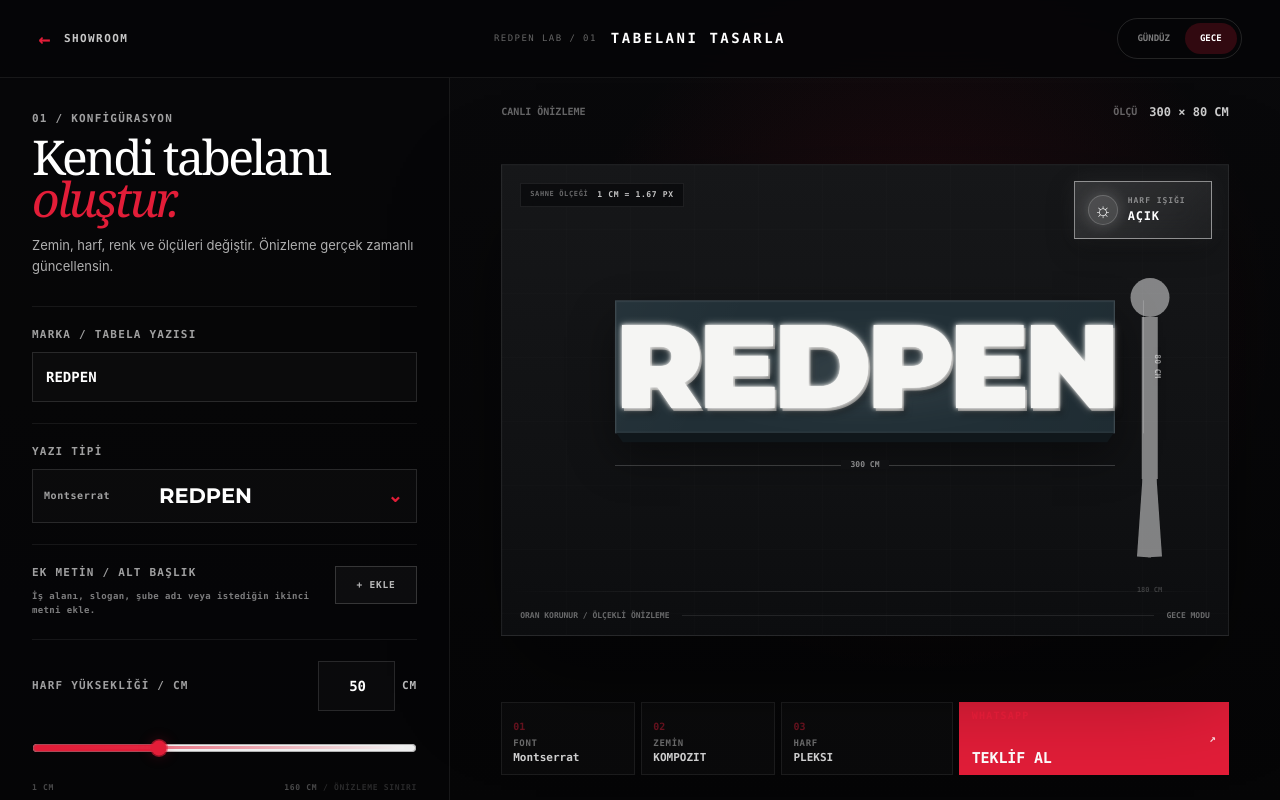
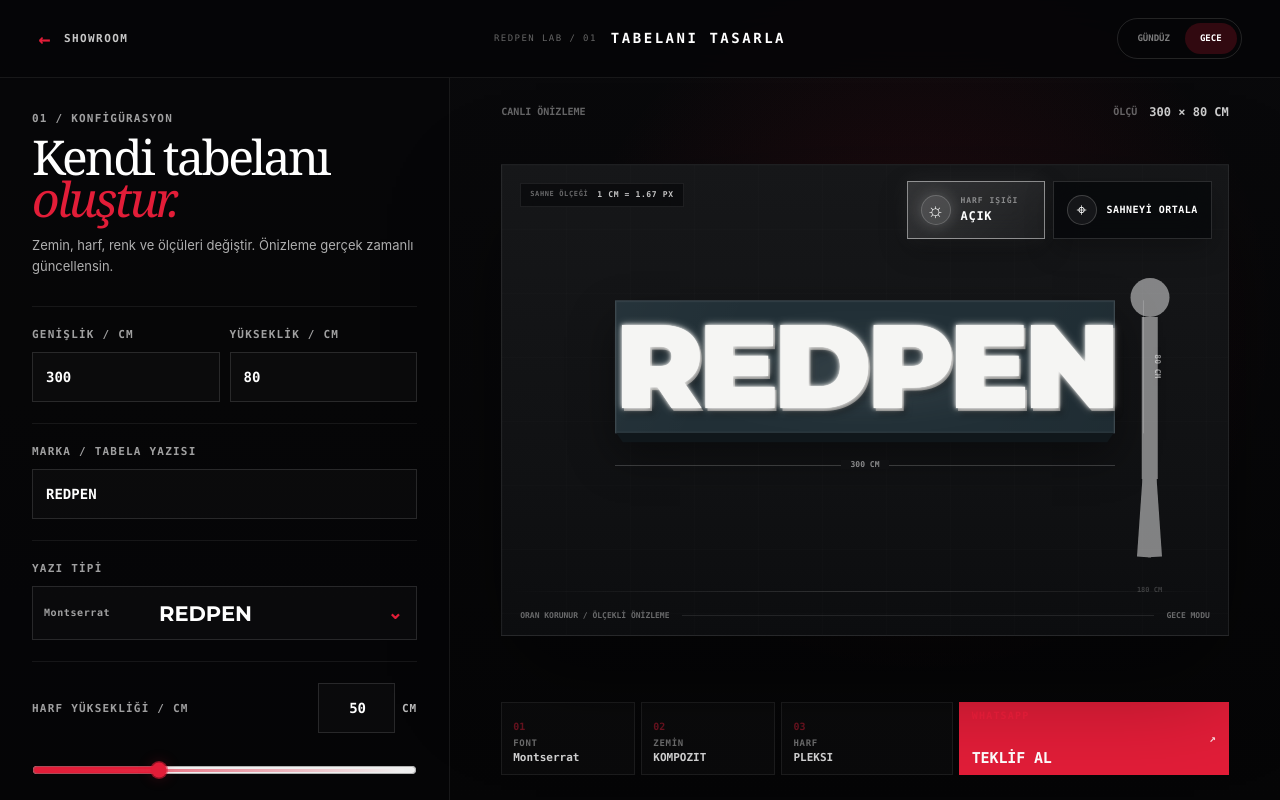
Before and after one commit to redpenreklam-tabela/redpen-showroom, a Next.js app: page /tasarla in a window 1280 px wide. Built offline with nearby package versions, Linux system fonts and the light colour scheme.

Commit message:
Merge reordered controls with foil and mobile UX

```diff
--- a/app/tasarla/SignDesigner.tsx
+++ b/app/tasarla/SignDesigner.tsx
@@ -18,7 +18,6 @@ type FontId =
   | "cal-sans" | "caveat-brush" | "luckiest-guy"
   | "momo-trust-display" | "russo-one" | "sekuya" | "sriracha";
 
-const baseMaterials: BaseMaterial[] = ["KOMPOZİT", "PLEKSİ", "ALÜMİNYUM"];
 const kutuHarfMaterials: LetterMaterial[] = ["PLEKSİ", "GOLD KAPLAMA", "KROM KAPLAMA", "FİLELİ KROM", "FİLELİ GOLD"];
 const lightStripMaterials: LightStripMaterial[] = ["PLEKSİ", "GOLD KAPLAMA", "KROM KAPLAMA", "FİLELİ KROM", "FİLELİ GOLD", "FOREX"];
 
@@ -197,11 +196,13 @@ export default function SignDesigner() {
   const [text, setText] = useState("REDPEN");
   const signType: SignType = "KUTU HARF";
   const [letterMaterial, setLetterMaterial] = useState<LetterMaterial>("PLEKSİ");
-  const [baseMaterial, setBaseMaterial] = useState<BaseMaterial>("KOMPOZİT");
+  const baseMaterial: BaseMaterial = "KOMPOZİT";
   const [letterColor, setLetterColor] = useState(letterColors[1].value);
   const [baseColor, setBaseColor] = useState("#24333b");
   const [width, setWidth] = useState(300);
   const [height, setHeight] = useState(80);
+  const [widthInput, setWidthInput] = useState("300");
+  const [heightInput, setHeightInput] = useState("80");
   const [lighted, setLighted] = useState(true);
   const [fileliBacklight, setFileliBacklight] = useState(true);
   const [scene, setScene] = useState<SceneMode>("night");
@@ -1016,6 +1017,65 @@ export default function SignDesigner() {
             </span>
           </div>
 
+          {/* 01 — TABELA ZEMİN BOYUTU */}
+          <div className="designer-field designer-measurements">
+            <div>
+              <label>GENİŞLİK / CM</label>
+              <input
+                type="number"
+                min={40}
+                max={1200}
+                value={widthInput}
+                onChange={(e) => {
+                  const raw = e.target.value;
+                  setWidthInput(raw);
+                  if (raw === "") return;
+
+                  const next = Number(raw);
+                  if (Number.isFinite(next)) setWidth(next);
+                }}
+                onBlur={() => {
+                  if (widthInput.trim() === "") {
+                    setWidthInput(String(width));
+                    return;
+                  }
+
+                  const next = Math.max(40, Math.min(1200, Number(widthInput) || 40));
+                  setWidth(next);
+                  setWidthInput(String(next));
+                }}
+              />
+            </div>
+            <div>
+              <label>YÜKSEKLİK / CM</label>
+              <input
+                type="number"
+                min={20}
+                max={600}
+                value={heightInput}
+                onChange={(e) => {
+                  const raw = e.target.value;
+                  setHeightInput(raw);
+                  if (raw === "") return;
+
+                  const next = Number(raw);
+                  if (Number.isFinite(next)) setHeight(next);
+                }}
+                onBlur={() => {
+                  if (heightInput.trim() === "") {
+                    setHeightInput(String(height));
+                    return;
+                  }
+
+                  const next = Math.max(20, Math.min(600, Number(heightInput) || 20));
+                  setHeight(next);
+                  setHeightInput(String(next));
+                }}
+              />
+            </div>
+          </div>
+
+          {/* 02 — ANA METİN + BOYUT + ARALIK + EK METİN */}
           <div className="designer-field">
             <label>MARKA / TABELA YAZISI</label>
             <input
@@ -1082,11 +1142,63 @@ export default function SignDesigner() {
             </div>
           </div>
 
+          <div className="designer-field designer-cm-size-field">
+            <div className="designer-slider-heading">
+              <label>HARF YÜKSEKLİĞİ / CM</label>
+              <div className="designer-cm-value">
+                <input
+                  type="number"
+                  min="1"
+                  max="999"
+                  step="1"
+                  value={letterHeightCm}
+                  onChange={(e) => setLetterHeightCm(Math.max(1, Math.min(999, Number(e.target.value) || 1)))}
+                />
+                <b>CM</b>
+              </div>
+            </div>
+            <input
+              className="designer-range"
+              type="range"
+              min="1"
+              max={Math.max(160, height * 2)}
+              step="1"
+              value={Math.min(letterHeightCm, Math.max(160, height * 2))}
+              onChange={(e) => setLetterHeightCm(Number(e.target.value))}
+            />
+            <div className="designer-range-scale">
+              <span>1 CM</span>
+              <span>{Math.max(160, height * 2)} CM</span>
+            </div>
+          </div>
+
+          <div className="designer-field">
+            <div className="designer-slider-heading">
+              <label>HARF ARALIĞI</label>
+              <b>{letterSpacing > 0 ? "+" : ""}{letterSpacing}</b>
+            </div>
+            <input
+              className="designer-range"
+              type="range"
+              min="-20"
+              max="100"
+              step="1"
+              value={letterSpacing}
+              onChange={(e) => setLetterSpacing(Number(e.target.value))}
+            />
+            <div className="designer-range-scale">
+              <span>SIKI</span>
+              <span>GENİŞ</span>
+            </div>
+          </div>
+
           <div className="designer-field designer-extra-copy-field">
             <div className="designer-extra-copy-heading">
               <div>
                 <label>EK METİN / ALT BAŞLIK</label>
-                <p className="designer-control-note">İş alanı, slogan, şube adı veya istediğin ikinci metni ekle.</p>
+                <p className="designer-control-note">
+                  İş alanı, slogan, şube adı veya istediğin ikinci metni ekle.
+                </p>
               </div>
               <button
                 type="button"
@@ -1183,17 +1295,44 @@ export default function SignDesigner() {
             )}
           </div>
 
-          <div className="designer-field designer-cm-size-field">
+          {/* 03 — LOGO + BOYUT */}
+          <div className="designer-field">
+            <label>LOGO / OPSİYONEL</label>
+            <input
+              ref={fileRef}
+              className="designer-file-input"
+              type="file"
+              accept="image/png,image/jpeg,image/webp,image/svg+xml"
+              onChange={(e) => onLogo(e.target.files?.[0])}
+            />
+            <div className="designer-upload-row">
+              <button type="button" onClick={() => fileRef.current?.click()}>
+                {logo ? "LOGOYU DEĞİŞTİR" : "LOGO YÜKLE"}
+                <span>＋</span>
+              </button>
+              {logo && (
+                <button
+                  type="button"
+                  className="designer-clear-logo"
+                  onClick={() => setLogo(null)}
+                >
+                  KALDIR
+                </button>
+              )}
+            </div>
+
+            {logo && (
+              <div className="designer-logo-size-control">
                 <div className="designer-slider-heading">
-              <label>HARF YÜKSEKLİĞİ / CM</label>
+                  <label>LOGO YÜKSEKLİĞİ / CM</label>
                   <div className="designer-cm-value">
                     <input
                       type="number"
                       min="1"
                       max="999"
                       step="1"
-                  value={letterHeightCm}
-                  onChange={(e) => setLetterHeightCm(Math.max(1, Math.min(999, Number(e.target.value) || 1)))}
+                      value={logoHeightCm}
+                      onChange={(e) => setLogoHeightCm(Math.max(1, Math.min(999, Number(e.target.value) || 1)))}
                     />
                     <b>CM</b>
                   </div>
@@ -1204,67 +1343,20 @@ export default function SignDesigner() {
                   min="1"
                   max={Math.max(160, height * 2)}
                   step="1"
-              value={Math.min(letterHeightCm, Math.max(160, height * 2))}
-              onChange={(e) => setLetterHeightCm(Number(e.target.value))}
+                  value={Math.min(logoHeightCm, Math.max(160, height * 2))}
+                  onChange={(e) => setLogoHeightCm(Number(e.target.value))}
                 />
                 <div className="designer-range-scale">
                   <span>1 CM</span>
                   <span>{Math.max(160, height * 2)} CM</span>
                 </div>
-            <p className="designer-control-note">Harf yüksekliğini yüzde yerine santimetre olarak gir. Önizleme tabela ölçeğine göre otomatik hesaplanır.</p>
-          </div>
-
+              </div>
+            )}
+          </div>
+
+          {/* 04 — ZEMİN RENGİ (zemin malzemesi sabit KOMPOZİT) */}
           <div className="designer-field">
-            <div className="designer-slider-heading">
-              <label>HARF ARALIĞI</label>
-              <b>{letterSpacing > 0 ? "+" : ""}{letterSpacing}</b>
-            </div>
-            <input
-              className="designer-range"
-              type="range"
-              min="-20"
-              max="100"
-              step="1"
-              value={letterSpacing}
-              onChange={(e) => setLetterSpacing(Number(e.target.value))}
-            />
-            <div className="designer-range-scale">
-              <span>SIKI</span>
-              <span>GENİŞ</span>
-            </div>
-          </div>
-
-          <div className="designer-field designer-position-field">
-            <div className="designer-slider-heading">
-              <label>SAHNE KONUMU</label>
-              <b>SÜRÜKLE</b>
-            </div>
-            <p className="designer-control-note">
-              Yazıyı ve logoyu sahnede fareyle tutup istediğin yere sürükleyebilirsin.
-            </p>
-            <button type="button" className="designer-position-reset" onClick={resetPositions}>
-              KONUMU ORTALA
-            </button>
-          </div>
-
-          <div className="designer-field">
-            <label>ZEMİN MALZEMESİ</label>
-            <div className="designer-material-row">
-              {baseMaterials.map((item) => (
-                <button
-                  type="button"
-                  key={`base-${item}`}
-                  className={baseMaterial === item ? "is-active" : ""}
-                  onClick={() => setBaseMaterial(item)}
-                >
-                  {item}
-                </button>
-              ))}
-            </div>
-          </div>
-
-          <div className="designer-field">
-            <label>ZEMİN RENGİ</label>
+            <label>KOMPOZİT ZEMİN RENGİ</label>
             <div className="designer-colors designer-colors-wide">
               {baseColors.map((item) => (
                 <button
@@ -1280,100 +1372,14 @@ export default function SignDesigner() {
             </div>
           </div>
 
-          <div className="designer-field designer-light-strip-field">
-            <div className="designer-light-strip-heading">
-              <div>
-                <label>IŞIK BANDI / 6 CM</label>
-                <p className="designer-control-note">
-                  Zeminin kenarına sıfır 6 cm ışık bandı ekle. Bant tabela ölçüsüyle birlikte gerçek oranda ölçeklenir.
-                </p>
-              </div>
-              <span className={lightStripMode === "none" ? "" : "is-active"}>
-                {lightStripMode === "none" ? "KAPALI" : "AKTİF"}
-              </span>
-            </div>
-
-            <div className="designer-light-strip-grid">
-              {lightStripModes.map((item) => (
-                <button
-                  key={`light-strip-${item.id}`}
-                  type="button"
-                  className={lightStripMode === item.id ? "is-active" : ""}
-                  onClick={() => setLightStripMode(item.id)}
-                  title={item.label}
-                >
-                  <i className={`designer-strip-icon strip-${item.id}`} aria-hidden="true">
-                    <span className="strip-top" />
-                    <span className="strip-right" />
-                    <span className="strip-bottom" />
-                    <span className="strip-left" />
-                  </i>
-                  <b>{item.short}</b>
-                </button>
-              ))}
-            </div>
-
-            {lightStripMode !== "none" && (
-              <div className="designer-light-strip-materials">
-                <div className="designer-light-strip-material-heading">
-                  <label>BANT MALZEMESİ</label>
-                  <span>{lightStripMaterial}</span>
-                </div>
-                <div className="designer-material-row designer-strip-material-row">
-                  {lightStripMaterials.map((item) => (
-                    <button
-                      type="button"
-                      key={`strip-material-${item}`}
-                      className={lightStripMaterial === item ? "is-active" : ""}
-                      onClick={() => setLightStripMaterial(item)}
-                    >
-                      {item}
-                    </button>
-                  ))}
-                </div>
-                <p className="designer-control-note designer-strip-material-note">
-                  Pleksi ışığı doğrudan verir. Gold/krom kaplamalarda seçilen renk metalin çevresindeki ışık etkisine, fileli seçeneklerde ise pleksi merkeze uygulanır.
-                </p>
-
-                {lightStripMaterial !== "FOREX" && (
-                  <div className="designer-strip-color-control">
-                    <div className="designer-light-strip-material-heading">
-                      <label>BANT IŞIK RENGİ</label>
-                      <span>{lightStripColors.find((item) => item.value === lightStripColor)?.name ?? "ÖZEL"}</span>
-                    </div>
-                    <div className="designer-strip-color-row">
-                      {lightStripColors.map((item) => (
-                        <button
-                          key={`strip-light-color-${item.value}`}
-                          type="button"
-                          className={lightStripColor === item.value ? "is-active" : ""}
-                          style={{ "--strip-swatch": item.value } as React.CSSProperties}
-                          onClick={() => setLightStripColor(item.value)}
-                          title={item.name}
-                          aria-label={`Bant ışık rengi ${item.name}`}
-                        />
-                      ))}
-                      <label className="designer-strip-custom-color" title="Özel renk seç">
-                        <input
-                          type="color"
-                          value={lightStripColor}
-                          onChange={(event) => setLightStripColor(event.target.value)}
-                        />
-                        <span>ÖZEL</span>
-                      </label>
-                    </div>
-                  </div>
-                )}
-              </div>
-            )}
-          </div>
-
+          {/* 05 — HARF MALZEMESİ */}
           <div className="designer-field designer-letter-material-field">
             <label>HARF MALZEMESİ</label>
             <p className="designer-control-note">Ana metin için üretim tipini seç.</p>
             <MaterialPicker value={letterMaterial} onChange={setLetterMaterial} />
           </div>
 
+          {/* 06 — HARF RENGİ */}
           <div className="designer-field">
             <label>HARF RENGİ</label>
             <div className="designer-colors">
@@ -1401,85 +1407,105 @@ export default function SignDesigner() {
             </div>
           </div>
 
-          <div className="designer-field designer-measurements">
+          {/* 07 — IŞIK BANDI / KONUM */}
+          <div className="designer-field designer-light-strip-field">
+            <div className="designer-light-strip-heading">
               <div>
-              <label>GENİŞLİK / CM</label>
+                <label>IŞIK BANDI / 6 CM</label>
+                <p className="designer-control-note">
+                  Zeminin kenarına sıfır 6 cm ışık bandı ekle.
+                </p>
+              </div>
+              <span className={lightStripMode === "none" ? "" : "is-active"}>
+                {lightStripMode === "none" ? "KAPALI" : "AKTİF"}
+              </span>
+            </div>
+
+            <div className="designer-light-strip-grid">
+              {lightStripModes.map((item) => (
+                <button
+                  key={`light-strip-${item.id}`}
+                  type="button"
+                  className={lightStripMode === item.id ? "is-active" : ""}
+                  onClick={() => setLightStripMode(item.id)}
+                  title={item.label}
+                >
+                  <i className={`designer-strip-icon strip-${item.id}`} aria-hidden="true">
+                    <span className="strip-top" />
+                    <span className="strip-right" />
+                    <span className="strip-bottom" />
+                    <span className="strip-left" />
+                  </i>
+                  <b>{item.short}</b>
+                </button>
+              ))}
+            </div>
+
+            {lightStripMode !== "none" && (
+              <div className="designer-light-strip-materials">
+                {/* 08 — BANT RENGİ */}
+                <div className="designer-strip-color-control">
+                  <div className="designer-light-strip-material-heading">
+                    <label>BANT IŞIK RENGİ</label>
+                    <span>
+                      {lightStripMaterial === "FOREX"
+                        ? "FOREX / IŞIKSIZ"
+                        : lightStripColors.find((item) => item.value === lightStripColor)?.name ?? "ÖZEL"}
+                    </span>
+                  </div>
+
+                  <div className="designer-strip-color-row">
+                    {lightStripColors.map((item) => (
+                      <button
+                        key={`strip-light-color-${item.value}`}
+                        type="button"
+                        className={lightStripColor === item.value ? "is-active" : ""}
+                        style={{ "--strip-swatch": item.value } as React.CSSProperties}
+                        onClick={() => setLightStripColor(item.value)}
+                        title={item.name}
+                        aria-label={`Bant ışık rengi ${item.name}`}
+                      />
+                    ))}
+                    <label className="designer-strip-custom-color" title="Özel renk seç">
                       <input
-                type="number"
-                min={40}
-                max={1200}
-                value={width}
-                onChange={(e) => setWidth(Number(e.target.value) || 40)}
-              />
-            </div>
-            <div>
-              <label>YÜKSEKLİK / CM</label>
-              <input
-                type="number"
-                min={20}
-                max={600}
-                value={height}
-                onChange={(e) => setHeight(Number(e.target.value) || 20)}
-              />
-            </div>
-          </div>
-
-          <div className="designer-field">
-            <label>LOGO / OPSİYONEL</label>
-            <input
-              ref={fileRef}
-              className="designer-file-input"
-              type="file"
-              accept="image/png,image/jpeg,image/webp,image/svg+xml"
-              onChange={(e) => onLogo(e.target.files?.[0])}
-            />
-            <div className="designer-upload-row">
-              <button type="button" onClick={() => fileRef.current?.click()}>
-                {logo ? "LOGOYU DEĞİŞTİR" : "LOGO YÜKLE"}
-                <span>＋</span>
-              </button>
-              {logo && (
+                        type="color"
+                        value={lightStripColor}
+                        onChange={(event) => setLightStripColor(event.target.value)}
+                      />
+                      <span>ÖZEL</span>
+                    </label>
+                  </div>
+                  {lightStripMaterial === "FOREX" && (
+                    <p className="designer-control-note">
+                      Forex bant ışıksızdır; seçtiğin renk başka bir ışıklı bant malzemesine geçtiğinde uygulanır.
+                    </p>
+                  )}
+                </div>
+
+                {/* 09 — BANT MALZEMESİ */}
+                <div className="designer-light-strip-material-heading">
+                  <label>BANT MALZEMESİ</label>
+                  <span>{lightStripMaterial}</span>
+                </div>
+                <div className="designer-material-row designer-strip-material-row">
+                  {lightStripMaterials.map((item) => (
                     <button
                       type="button"
-                  className="designer-clear-logo"
-                  onClick={() => setLogo(null)}
-                >
-                  KALDIR
+                      key={`strip-material-${item}`}
+                      className={lightStripMaterial === item ? "is-active" : ""}
+                      onClick={() => setLightStripMaterial(item)}
+                    >
+                      {item}
                     </button>
+                  ))}
+                </div>
+                <p className="designer-control-note designer-strip-material-note">
+                  Pleksi ışığı doğrudan verir. Gold/krom kaplamalarda seçilen renk metalin çevresindeki ışık etkisine, fileli seçeneklerde ise pleksi merkeze uygulanır.
+                </p>
+              </div>
             )}
           </div>
-            {logo && (
-              <div className="designer-logo-size-control">
-                <div className="designer-slider-heading">
-                  <label>LOGO YÜKSEKLİĞİ / CM</label>
-                  <div className="designer-cm-value">
-                    <input
-                      type="number"
-                      min="1"
-                      max="999"
-                      step="1"
-                      value={logoHeightCm}
-                      onChange={(e) => setLogoHeightCm(Math.max(1, Math.min(999, Number(e.target.value) || 1)))}
-                    />
-                    <b>CM</b>
-                  </div>
-                </div>
-                <input
-                  className="designer-range"
-                  type="range"
-                  min="1"
-                  max={Math.max(160, height * 2)}
-                  step="1"
-                  value={Math.min(logoHeightCm, Math.max(160, height * 2))}
-                  onChange={(e) => setLogoHeightCm(Number(e.target.value))}
-                />
-                <div className="designer-range-scale">
-                  <span>1 CM</span>
-                  <span>{Math.max(160, height * 2)} CM</span>
-                </div>
-              </div>
-            )}
-          </div>
+
         </aside>
 
         <section className="designer-preview">
@@ -1534,6 +1560,15 @@ export default function SignDesigner() {
                   )}
                 </>
               )}
+              <button
+                type="button"
+                className="designer-preview-reset-button"
+                onClick={resetPositions}
+                title="Yazı ve logoyu sahnede ortala"
+              >
+                <span>⌖</span>
+                <b>SAHNEYİ ORTALA</b>
+              </button>
             </div>
 
             <div
--- a/app/tasarla/designer-usability.css
+++ b/app/tasarla/designer-usability.css
@@ -1841,8 +1841,64 @@ body.designer-is-dragging .designer-extra-text-preview{cursor:grabbing;}
 }
 
 
-/* REDPEN FOLYO FLAT FACE V61
-   Folyo kompozit yüzeye sıfıra sıfır yapışır: gölge, derinlik, glow ve kabartı yok. */
+/* REDPEN PANEL ORDER + PREVIEW RESET V60 */
+.designer-preview-reset-button{
+  min-width:138px;
+  min-height:58px;
+  display:flex;
+  align-items:center;
+  gap:10px;
+  padding:10px 13px;
+  border:1px solid rgba(255,255,255,.14);
+  background:rgba(7,8,10,.82);
+  color:rgba(255,255,255,.72);
+  backdrop-filter:blur(14px);
+  box-shadow:0 10px 28px rgba(0,0,0,.26);
+  cursor:pointer;
+  text-align:left;
+  transition:border-color .18s ease,background .18s ease,transform .18s ease;
+}
+.designer-preview-reset-button:hover{
+  transform:translateY(-1px);
+  border-color:rgba(255,255,255,.28);
+}
+.designer-preview-reset-button>span{
+  flex:0 0 auto;
+  width:30px;
+  height:30px;
+  display:grid;
+  place-items:center;
+  border-radius:50%;
+  border:1px solid rgba(255,255,255,.18);
+  background:rgba(255,255,255,.055);
+  color:#fff;
+  font-size:18px;
+}
+.designer-preview-reset-button>b{
+  color:#fff;
+  font:800 10px/1.15 var(--font-geist-mono),monospace;
+  letter-spacing:.05em;
+}
+
+@media(max-width:980px){
+  .designer-preview-reset-button{
+    width:auto!important;
+    min-width:0!important;
+    min-height:36px!important;
+    padding:6px 8px!important;
+  }
+  .designer-preview-reset-button>span{
+    width:21px!important;
+    height:21px!important;
+    font-size:13px!important;
+  }
+  .designer-preview-reset-button>b{
+    font-size:7px!important;
+  }
+}
+
+
+/* REDPEN FOLYO FLAT FACE V61 - merged into V62 */
 .designer-board.letter-material-folyo .designer-main-text,
 .designer-main-text.material-folyo{
   color:var(--letter-color)!important;
@@ -1868,13 +1924,11 @@ body.designer-is-dragging .designer-extra-text-preview{cursor:grabbing;}
   filter:none!important;
 }
 
-/* Folyo için ekstra 3D/derinlik katmanlarını kapat. */
 .designer-board.letter-material-folyo .designer-metal-depth,
 .designer-board.letter-material-folyo .designer-metal-halo{
   display:none!important;
 }
 
-/* Özel folyo rengi seçici */
 .designer-letter-custom-color{
   position:relative;
   width:42px;
@@ -1897,6 +1951,7 @@ body.designer-is-dragging .designer-extra-text-preview{cursor:grabbing;}
   box-shadow:inset 0 0 0 5px #09090b;
   cursor:pointer;
 }
+
 .designer-letter-custom-color input{
   position:absolute;
   inset:-10px;
@@ -1905,6 +1960,7 @@ body.designer-is-dragging .designer-extra-text-preview{cursor:grabbing;}
   opacity:0;
   cursor:pointer;
 }
+
 .designer-letter-custom-color span{
   position:relative;
   z-index:1;
```
Lines whose indentation alone changed are shown as unchanged.
